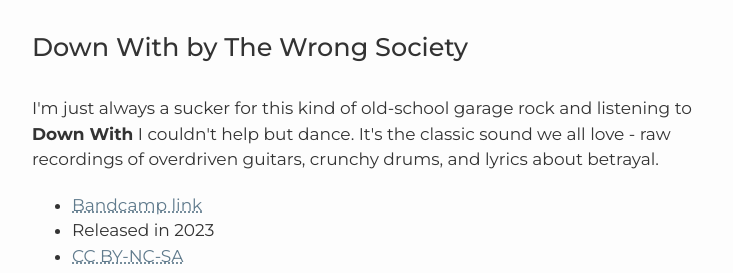
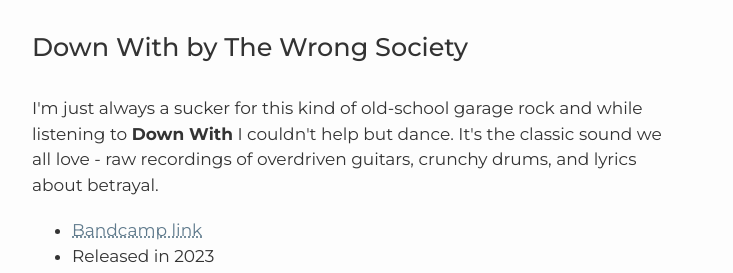
Before and after one commit to handeyeco/personal-blog, an Eleventy site: page posts/20260807-bc-picks/index.md in a window 1280 px wide. Shown: the part 2116-2389 px from the top of the page, without its empty margins (273-1006 px from the left). Built offline with nearby package versions, Linux system fonts and the light colour scheme; Eleventy itself is replaced by a stand-in of ours; files that its build step writes are made by us from their sources; a web font is replaced by a local one.

Commit message:
try to shake up deploys

```diff
--- a/posts/20260807-bc-picks/index.md
+++ b/posts/20260807-bc-picks/index.md
@@ -22,7 +22,7 @@ This one is kind of hard to pin down: sounds to me like what you would get by mi
 
 ## Down With by The Wrong Society
 
-I'm just always a sucker for this kind of old-school garage rock and listening to **Down With** I couldn't help but dance. It's the classic sound we all love - raw recordings of overdriven guitars, crunchy drums, and lyrics about betrayal.
+I'm just always a sucker for this kind of old-school garage rock and while listening to **Down With** I couldn't help but dance. It's the classic sound we all love - raw recordings of overdriven guitars, crunchy drums, and lyrics about betrayal.
 
 - [Bandcamp link](https://thewrongsociety.bandcamp.com/album/down-with)
 - Released in 2023
```
